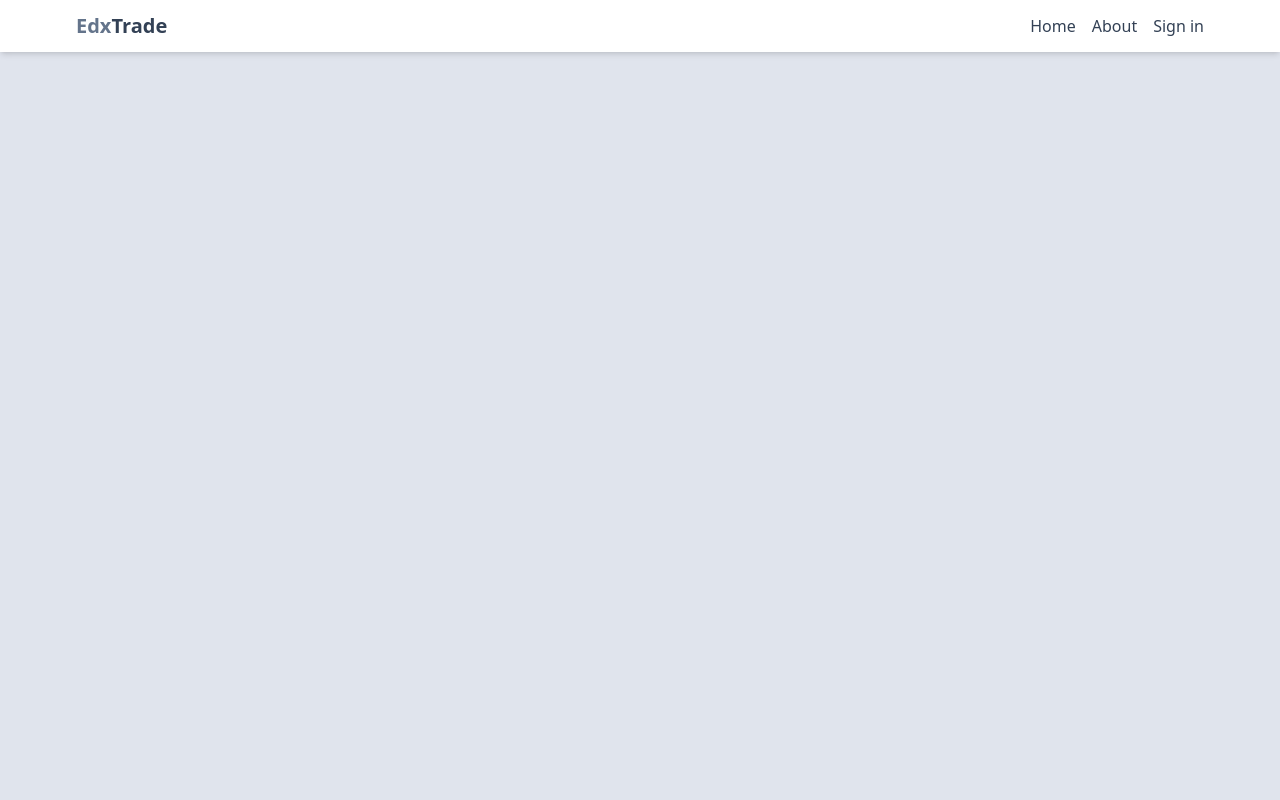
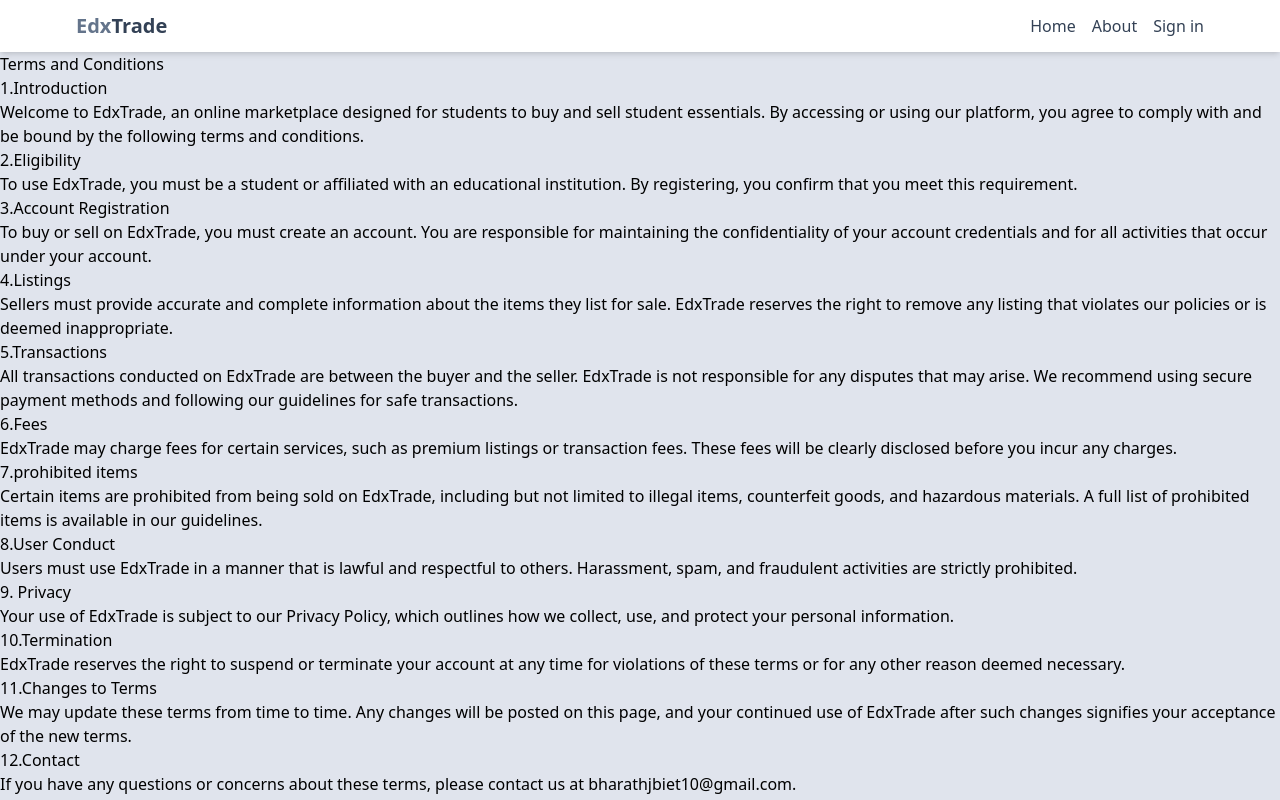
Before and after one commit to Bharathgit5/edxtradepro, a React (Vite) app in the folder client/: page /TermsandconditIons in a window 1280 px wide. Built offline with nearby package versions, Linux system fonts and the light colour scheme.

Commit message:
terms&conditions aded

```diff
--- a/client/src/App.jsx
+++ b/client/src/App.jsx
@@ -11,6 +11,8 @@
 import Listing from './pages/Listing';
 import Search from './pages/Search';
 import Footer from './components/Footer';
+import Termsandconditions from './pages/Termsandconditions';
+import PrivacyPolicy from './pages/PrivacyPolicy';
 export default function App() {
   return (
     <BrowserRouter>
@@ -19,7 +21,10 @@
         <Route path='/' element={<Home />} />
         <Route path='/sign-in' element={<SignIn />} />
         <Route path='/sign-up' element={<SignUp />} />
-        <Route path='/about' element={<About />} />
+        <Route path='/About' element={<About />} />
+        <Route path='/TermsandconditIons' element={<Termsandconditions/>}></Route>
+        <Route path='/PrivacyPolicy' element={<PrivacyPolicy/>}></Route>
+
         <Route path='/search' element={<Search />} />
         <Route path='/listing/:listingId' element={<Listing />} />
 
--- a/client/src/components/Footer.jsx
+++ b/client/src/components/Footer.jsx
@@ -8,6 +8,9 @@
       <section id='contact-section' className="w-4/5 p-4 mx-auto mt-5 bg-white rounded-lg shadow-md">
         <h2 className='text-2xl  text-center pb-5'>Contact us</h2>
         <div className='flex justify-center items-center space-x-8'>
+        <a href="https://www.instagram.com/edxtrade/" target="_blank" rel="noopener noreferrer" aria-label="instagram">
+            <FaInstagram className="text-1xl " />
+          </a>
           <a href="mailto: bharathjbiet10@gmail.com" target="_blank" rel="noopener noreferrer" aria-label="mail">
             <FaEnvelope className="text-1xl" />
           </a>
@@ -41,7 +44,7 @@
       <div className='text-center mb-5 '>
         <Link to="/Termsandconditions" className='text-black no-underline mx-1'>Terms and Conditions</Link>
         <Link to="/PrivacyPolicy" className='text-black no-underline mx-1'>Privacy Policy</Link>
-        <Link to="/Aboutus" className='text-black no-underline mx-1 '>About Us</Link>
+        <Link to="/About" className='text-black no-underline mx-1 '>About Us</Link>
       </div>
 
       <div className="text-center mt-5">
--- a/client/src/pages/About.jsx
+++ b/client/src/pages/About.jsx
@@ -2,9 +2,13 @@
 
 export default function About() {
   return (
-    <div className='py-20 px-4 max-w-6xl mx-auto'>
-      <h1 className='text-3xl font-bold mb-4 text-slate-800'>About Jbtraders</h1>
+   <>
+   <h1>Welcome to EdxTrade!</h1>
+   <p>At EdxTrade, we understand the unique needs of students and the importance of having the right tools and resources at your disposal. Our platform was created with one goal in mind: to make it easier for students to buy and sell essential items related to their education.
 
-    </div>
+Whether you're looking for textbooks, drawing drafters, lab equipment, or other student necessities, EdxTrade provides a safe and user-friendly marketplace tailored specifically for you. We are committed to helping students connect and share resources, making education more accessible and affordable.
+
+Join our growing community today and discover how EdxTrade can simplify your student life!</p>
+   </>
   )
 }
--- /dev/null
+++ b/client/src/pages/PrivacyPolicy.jsx
@@ -0,0 +1,23 @@
+import React from 'react'
+
+const PrivacyPolicy = () => {
+  return (
+    <div>
+      <p>1. Introduction EdxTrade is committed to protecting your privacy. This Privacy Policy outlines how we collect, use, and safeguard your personal information when you use our platform.</p>
+      <p>2. Information We Collect
+
+Personal Information: When you register an account, we collect your name, email address, and other relevant information.
+Transaction Information: We collect details of transactions you carry out through our platform, including the items bought or sold and payment information.
+Usage Data: We collect information about how you interact with our platform, such as pages visited, time spent on the site, and device information.</p>
+<p>3. How We Use Your Information
+
+To facilitate transactions between buyers and sellers.
+To communicate with you regarding your account, transactions, and any inquiries.
+To improve our services and enhance your experience on EdxTrade.
+To comply with legal obligations and enforce our terms and conditions.</p>
+<p>4. Cookies EdxTrade uses cookies to enhance your browsing experience. You can choose to disable cookies through your browser settings, but this may affect the functionality of our platform.</p>
+    </div>
+  )
+}
+
+export default PrivacyPolicy
--- /dev/null
+++ b/client/src/pages/Termsandconditions.jsx
@@ -0,0 +1,37 @@
+import React from 'react'
+
+const Termsandconditions = () => {
+  return (
+    <div>
+      <h1>Terms and Conditions</h1>
+      <h2>1.Introduction</h2>
+      <p> Welcome to EdxTrade, an online marketplace designed for students to buy and sell student essentials. By accessing or using our platform, you agree to comply with and be bound by the following terms and conditions.</p>
+      <h2>2.Eligibility</h2>
+      <p> To use EdxTrade, you must be a student or affiliated with an educational institution. By registering, you confirm that you meet this requirement.</p>
+      <h2>3.Account Registration</h2>
+      <p>To buy or sell on EdxTrade, you must create an account. You are responsible for maintaining the confidentiality of your account credentials and for all activities that occur under your account.</p>
+      <h2>4.Listings</h2>
+      <p> Sellers must provide accurate and complete information about the items they list for sale. EdxTrade reserves the right to remove any listing that violates our policies or is deemed inappropriate.</p>
+      <h2>5.Transactions</h2>
+      <p> All transactions conducted on EdxTrade are between the buyer and the seller. EdxTrade is not responsible for any disputes that may arise. We recommend using secure payment methods and following our guidelines for safe transactions.</p>
+      <h2>6.Fees</h2>
+      <p> EdxTrade may charge fees for certain services, such as premium listings or transaction fees. These fees will be clearly disclosed before you incur any charges.</p>
+      <h2>7.prohibited items</h2>
+      <p>Certain items are prohibited from being sold on EdxTrade, including but not limited to illegal items, counterfeit goods, and hazardous materials. A full list of prohibited items is available in our guidelines.</p>
+      <h2>8.User Conduct</h2>
+      <p> Users must use EdxTrade in a manner that is lawful and respectful to others. Harassment, spam, and fraudulent activities are strictly prohibited.</p>
+      <h2>9. Privacy</h2>
+      <p>Your use of EdxTrade is subject to our Privacy Policy, which outlines how we collect, use, and protect your personal information.</p>
+      <h2>10.Termination</h2>
+      <p>EdxTrade reserves the right to suspend or terminate your account at any time for violations of these terms or for any other reason deemed necessary.</p>
+      <h2>11.Changes to Terms</h2>
+      <p> We may update these terms from time to time. Any changes will be posted on this page, and your continued use of EdxTrade after such changes signifies your acceptance of the new terms.</p>
+      <h2>12.Contact</h2>
+      <p> If you have any questions or concerns about these terms, please contact us at bharathjbiet10@gmail.com.
+
+</p>
+    </div>
+  )
+}
+
+export default Termsandconditions
```
